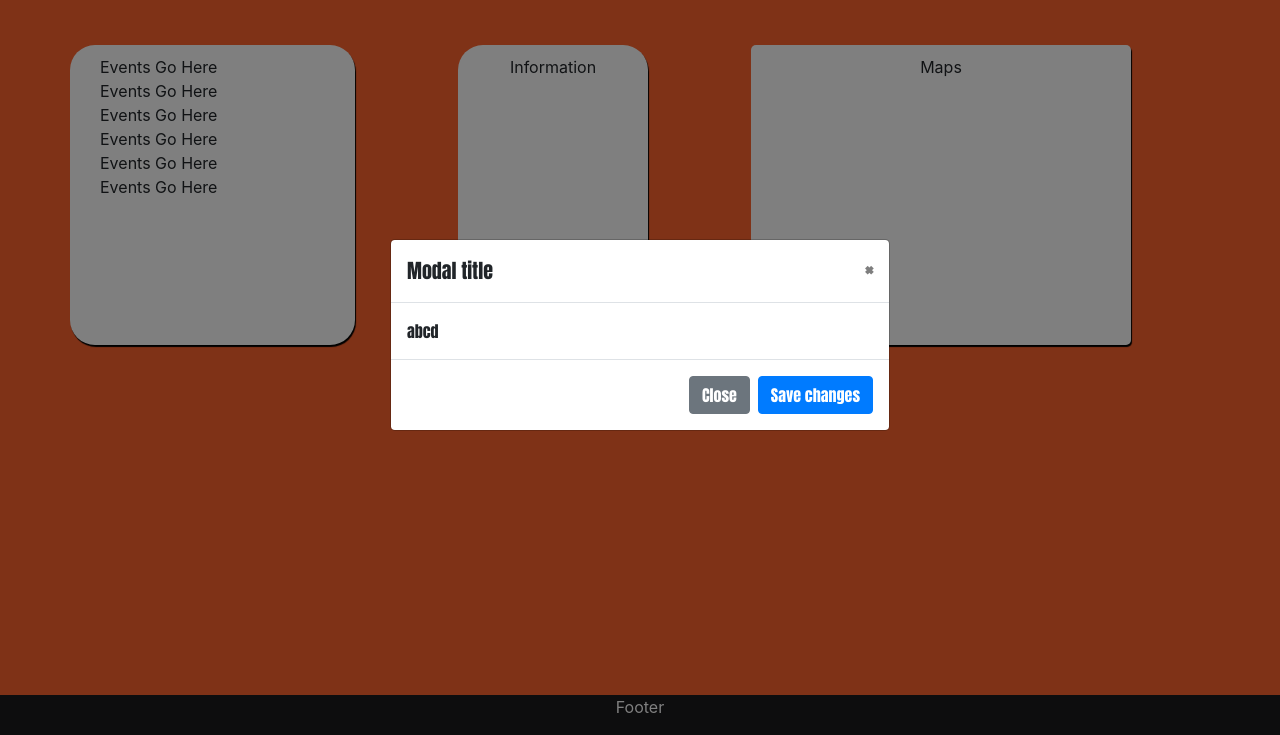
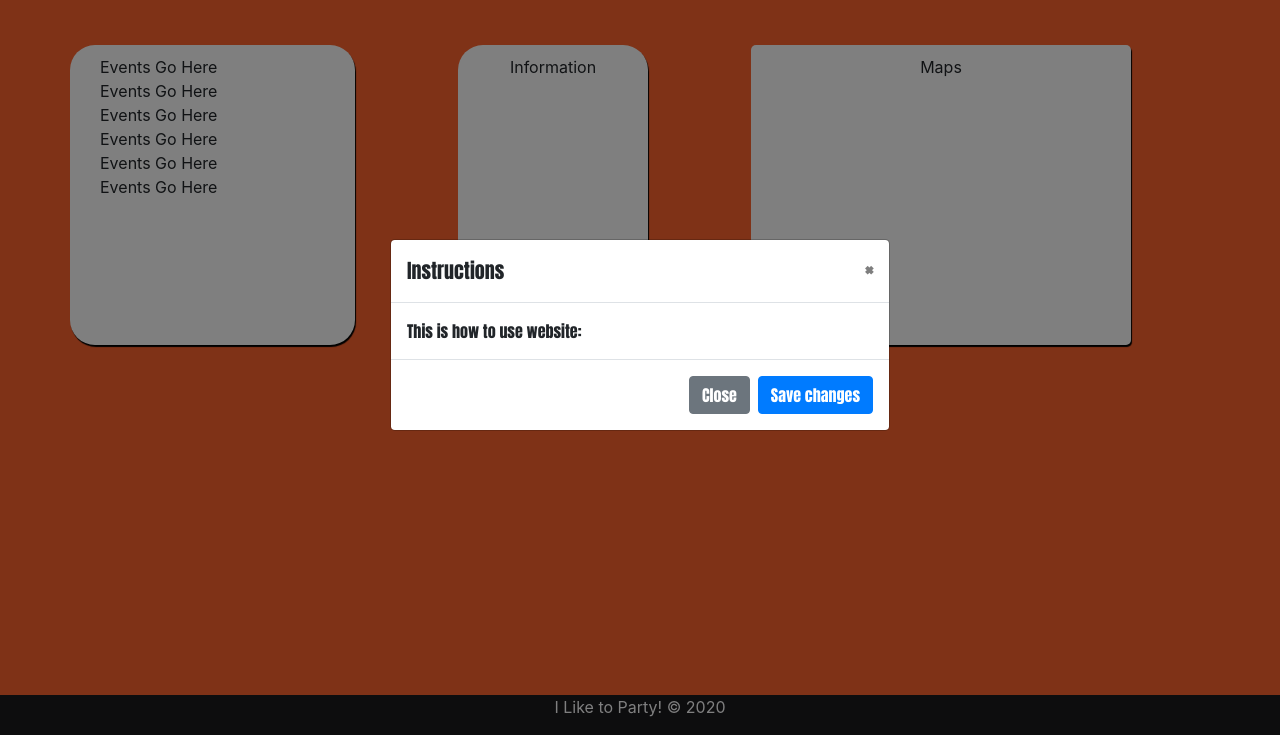
Before and after one commit to cadeclark/Project-2, a website: page public/index.html in a window 1280 px wide. Both pictures are taken after a click on the link "About". Shown: the part 65-800 px from the top of the page. Drawn offline with nearby package versions, Linux system fonts and the light colour scheme.

Commit message:
update html

```diff
--- a/public/index.html
+++ b/public/index.html
@@ -9,7 +9,7 @@
   <link rel="stylesheet" href="https://stackpath.bootstrapcdn.com/bootstrap/4.5.0/css/bootstrap.min.css"
     integrity="sha384-9aIt2nRpC12Uk9gS9baDl411NQApFmC26EwAOH8WgZl5MYYxFfc+NcPb1dKGj7Sk" crossorigin="anonymous" />
 
-  <title>Project 2!</title>
+  <title>I Like to Party!</title>
 
 </head>
 
@@ -35,17 +35,17 @@
           <a class="nav-link" data-toggle="modal" data-target="#exampleModalCenter" href="#">About</a>
         </li>
 
+        <!-- Modal to give instructions how to use website -->
         <div class="modal fade" id="exampleModalCenter" tabindex="-1" role="dialog" aria-labelledby="exampleModalCenterTitle" aria-hidden="true">
           <div class="modal-dialog modal-dialog-centered" role="document">
             <div class="modal-content">
               <div class="modal-header">
-                <h5 class="modal-title" id="exampleModalCenterTitle">Modal title</h5>
+                <h5 class="modal-title" id="exampleModalCenterTitle">Instructions</h5>
                 <button type="button" class="close" data-dismiss="modal" aria-label="Close">
                   <span aria-hidden="true">&times;</span>
                 </button>
               </div>
-              <div class="modal-body">
-                abcd
+              <div class="modal-body">This is how to use website:
               </div>
               <div class="modal-footer">
                 <button type="button" class="btn btn-secondary" data-dismiss="modal">Close</button>
@@ -105,7 +105,7 @@
   </div>
 
   <div class="footer">
-    <p>Footer</p>
+    <p>I Like to Party! &copy; 2020</p>
   </div>
 
 
```
Also changed, not shown: public/login.html (+1 -0 lines), public/register.html (+1 -0 lines).
